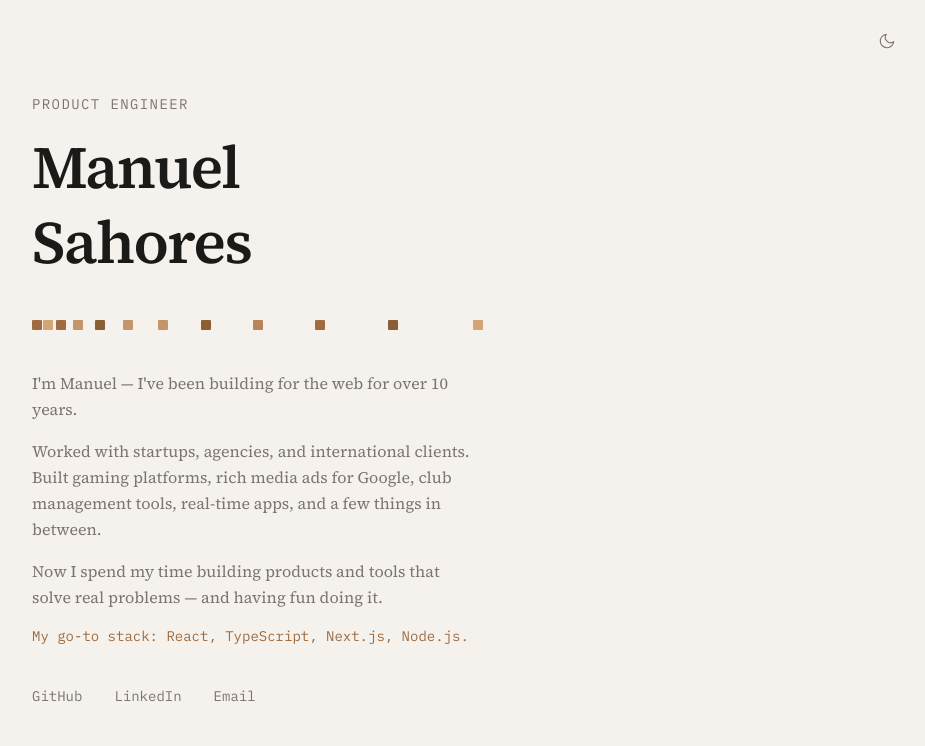
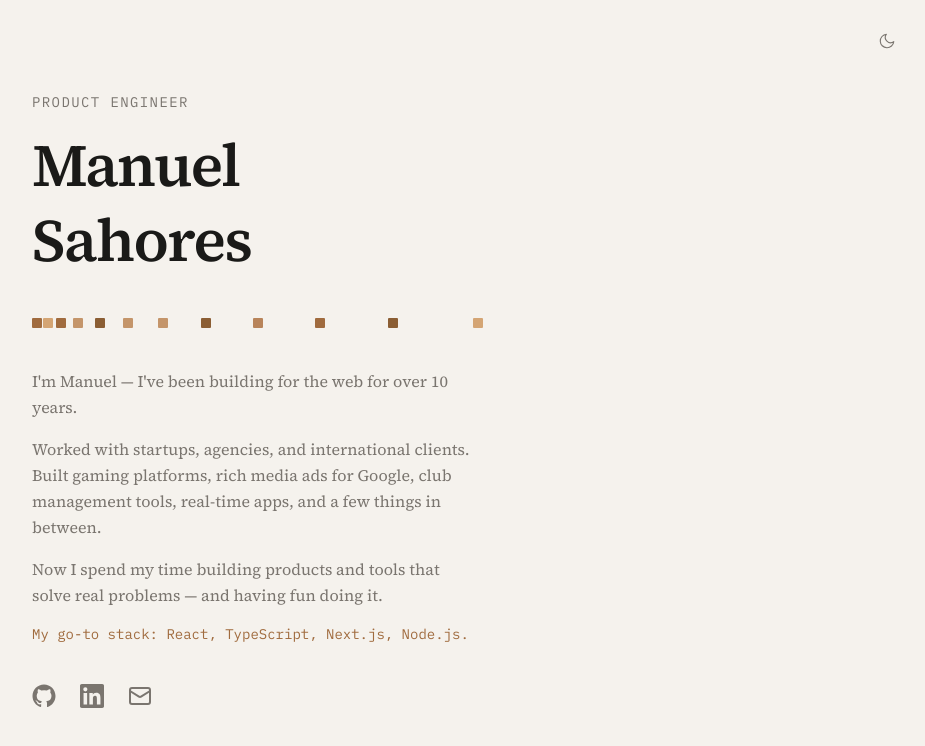
Before and after one commit to msahores/sahores.com, a Next.js app: page / in a window 1280 px wide. Shown: the top 746 px of the page, without its empty margins (352-1277 px from the left). Built offline with nearby package versions, Linux system fonts and the light colour scheme; no server answers.

Commit message:
feat: replace nav text links with SVG icons

```diff
--- a/app/page.tsx
+++ b/app/page.tsx
@@ -48,30 +48,59 @@ export default function Home() {
         </section>
 
         <nav
-          className="animate-fade-up mt-8 flex flex-wrap gap-5 sm:mt-10 sm:gap-8"
+          className="animate-fade-up mt-8 flex flex-wrap gap-5 sm:mt-10 sm:gap-6"
           style={{ animationDelay: "0.45s" }}
         >
           <a
             href="https://github.com/msahores"
             target="_blank"
             rel="noopener noreferrer"
-            className="font-mono text-xs text-muted transition-colors hover:text-accent sm:text-sm"
+            aria-label="GitHub"
+            className="text-muted transition-colors hover:text-accent"
           >
-            GitHub
+            <svg
+              xmlns="http://www.w3.org/2000/svg"
+              viewBox="0 0 24 24"
+              fill="currentColor"
+              className="h-5 w-5 sm:h-6 sm:w-6"
+            >
+              <path d="M12 .5C5.65.5.5 5.65.5 12c0 5.08 3.29 9.39 7.86 10.91.58.11.79-.25.79-.56v-2c-3.2.7-3.88-1.37-3.88-1.37-.53-1.34-1.29-1.7-1.29-1.7-1.05-.72.08-.71.08-.71 1.16.08 1.78 1.2 1.78 1.2 1.04 1.78 2.72 1.27 3.38.97.1-.75.41-1.27.74-1.56-2.55-.29-5.24-1.28-5.24-5.69 0-1.26.45-2.29 1.19-3.1-.12-.29-.51-1.46.11-3.05 0 0 .97-.31 3.18 1.18a11 11 0 0 1 5.79 0c2.21-1.49 3.18-1.18 3.18-1.18.62 1.59.23 2.76.11 3.05.74.81 1.19 1.84 1.19 3.1 0 4.42-2.7 5.39-5.27 5.68.42.36.79 1.07.79 2.16v3.2c0 .31.21.68.8.56C20.22 21.39 23.5 17.08 23.5 12 23.5 5.65 18.35.5 12 .5z" />
+            </svg>
           </a>
           <a
             href="https://linkedin.com/in/manuelsahores"
             target="_blank"
             rel="noopener noreferrer"
-            className="font-mono text-xs text-muted transition-colors hover:text-accent sm:text-sm"
+            aria-label="LinkedIn"
+            className="text-muted transition-colors hover:text-accent"
           >
-            LinkedIn
+            <svg
+              xmlns="http://www.w3.org/2000/svg"
+              viewBox="0 0 24 24"
+              fill="currentColor"
+              className="h-5 w-5 sm:h-6 sm:w-6"
+            >
+              <path d="M20.45 20.45h-3.55v-5.57c0-1.33-.02-3.04-1.85-3.04-1.86 0-2.14 1.45-2.14 2.94v5.67H9.36V9h3.41v1.56h.05c.48-.9 1.64-1.85 3.37-1.85 3.6 0 4.27 2.37 4.27 5.45v6.29zM5.34 7.43a2.06 2.06 0 1 1 0-4.13 2.06 2.06 0 0 1 0 4.13zM7.12 20.45H3.56V9h3.56v11.45zM22.22 0H1.77C.79 0 0 .77 0 1.72v20.56C0 23.23.79 24 1.77 24h20.45c.98 0 1.78-.77 1.78-1.72V1.72C24 .77 23.2 0 22.22 0z" />
+            </svg>
           </a>
           <a
             href="mailto:manuel.sahores@gmail.com"
-            className="font-mono text-xs text-muted transition-colors hover:text-accent sm:text-sm"
+            aria-label="Email"
+            className="text-muted transition-colors hover:text-accent"
           >
-            Email
+            <svg
+              xmlns="http://www.w3.org/2000/svg"
+              viewBox="0 0 24 24"
+              fill="none"
+              stroke="currentColor"
+              strokeWidth="2"
+              strokeLinecap="round"
+              strokeLinejoin="round"
+              className="h-5 w-5 sm:h-6 sm:w-6"
+            >
+              <rect x="2" y="4" width="20" height="16" rx="2" />
+              <path d="m22 7-8.97 5.7a1.94 1.94 0 0 1-2.06 0L2 7" />
+            </svg>
           </a>
         </nav>
       </main>
```
